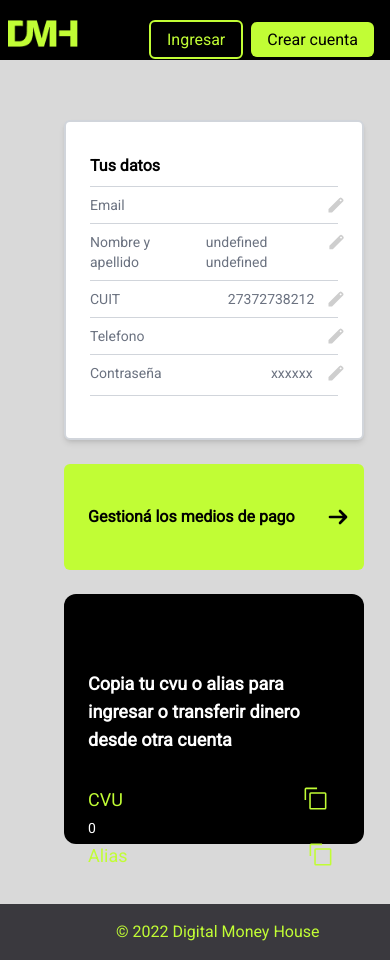
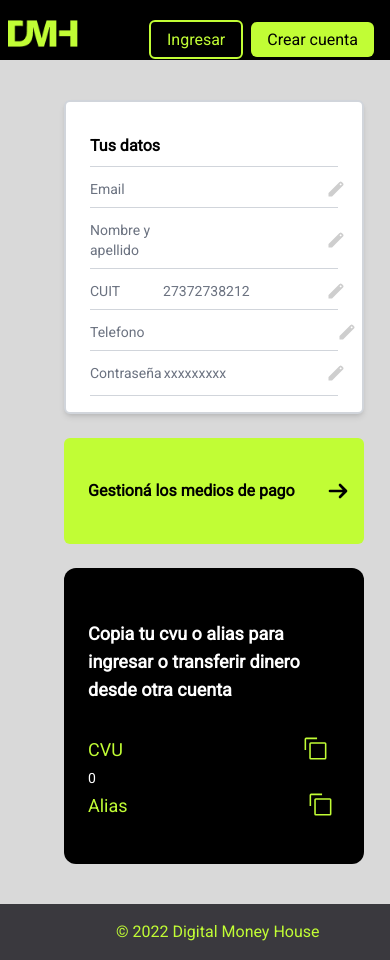
Before and after one commit to VictoriaCanclini/digital-money-house, a Next.js app: page /profile/0 in a window 390 px wide. Built offline with nearby package versions, Linux system fonts and the light colour scheme; no server answers.

Commit message:
edit user okey

```diff
--- a/src/app/profile/[user_id]/page.jsx
+++ b/src/app/profile/[user_id]/page.jsx
@@ -13,6 +13,12 @@ import { useSelector } from "react-redux";
 const ProfilePage = ({ params }) => {
   const user_id = params["user_id"];
   const [userData, setUserData] = useState(null);
+  const [editableData, setEditableData] = useState({
+    email: "",
+    firstname: "",
+    lastname: "",
+    phone: "",
+  });
   const cvu = useSelector((state) => state.auth.cvu);
   const alias = useSelector((state) => state.auth.alias);
 
@@ -30,6 +36,12 @@ const ProfilePage = ({ params }) => {
           );
           const user = response.data;
           setUserData(user); // Guardamos los datos del usuario en el estado
+          setEditableData({
+            email: user.email,
+            firstname: user.firstname,
+            lastname: user.lastname,
+            phone: user.phone,
+          });
         } catch (error) {
           console.error("Error al obtener los datos del usuario:", error);
         }
@@ -37,6 +49,31 @@ const ProfilePage = ({ params }) => {
       fetchUserData();
     }
   }, [user_id]);
+
+  const handleInputChange = (e) => {
+    const { name, value } = e.target;
+    setEditableData({ ...editableData, [name]: value });
+  };
+
+  const handleUpdateUser = async () => {
+    try {
+      const response = await axios.patch(
+        `${process.env.NEXT_PUBLIC_BASE_URL}/api/users/${user_id}`,
+        editableData,
+        {
+          headers: {
+            Authorization: `${Cookies.get("token")}`,
+          },
+        }
+      );
+      alert("Usuario actualizado");
+      console.log("Usuario actualizado:", response.data);
+      // Opcional: Actualizar el estado con los nuevos datos del usuario si la respuesta devuelve datos actualizados
+      setUserData(response.data);
+    } catch (error) {
+      console.error("Error al actualizar los datos del usuario:", error);
+    }
+  };
 
   return (
     <div className="bg-[#D9D9D9]">
@@ -47,36 +84,69 @@ const ProfilePage = ({ params }) => {
           <div className="md:w-[1000px] sm:w-[500px] w-[300px] md:h-[285px] h-[320px] bg-white rounded-md text-black border-2 border-gray-300 shadow-md flex flex-col">
             <span className="ml-6 mt-8 font-bold">Tus datos</span>
             <hr className="border-gray-300 my-2 mr-6 ml-6" />
-            <div className="flex justify-between md:ml-6 ml-4 md:mr-6 mr-4 text-sm">
+            <div className="flex justify-between md:ml-6 ml-4 md:mr-6 mr-4 text-sm mt-1">
               <span className="ml-2 text-gray-500">Email</span>
-              <span className="text-gray-500 ml-20">{userData?.email}</span>
-              <Edit color={"#CECECE"} />
+              <input
+                className="md:ml-[70%] ml-10 text-gray-500"
+                name="email"
+                value={editableData.email}
+                onChange={handleInputChange}
+              />
+              <button onClick={handleUpdateUser}>
+                <Edit color={"#CECECE"} />
+              </button>
             </div>
             <hr className="border-gray-300 my-2 mr-6 ml-6" />
-            <div className="flex justify-between md:ml-6 ml-4 md:mr-6 mr-4  text-sm">
+            <div className="flex justify-between md:ml-6 ml-4 md:mr-6 mr-4 text-sm mt-1">
               <span className="ml-2 text-gray-500">Nombre y apellido</span>
-              <span className="text-gray-500 ml-2">
-                {userData?.firstname + " " + userData?.lastname}
-              </span>
-              <Edit color={"#CECECE"} />
+              <input
+                className="text-gray-500 md:ml-[62%]"
+                name="firstname"
+                value={`${editableData.firstname} ${editableData.lastname}`}
+                onChange={handleInputChange}
+              />
+              <button onClick={handleUpdateUser}>
+                <Edit color={"#CECECE"} />
+              </button>
             </div>
             <hr className="border-gray-300 my-2 mr-6 ml-6" />
-            <div className="flex justify-between md:ml-6 ml-4 md:mr-6 mr-4  text-sm">
+            <div className="flex justify-between md:ml-6 ml-4 md:mr-6 mr-4  text-sm mt-1">
               <span className="ml-2 text-gray-500">CUIT</span>
-              <span className="text-gray-500 ml-24">27372738212</span>
-              <Edit color={"#CECECE"} />
+              <input
+                className="text-gray-500 md:ml-[70%] ml-10"
+                name="firstname"
+                value="27372738212"
+                onChange={handleInputChange}
+              />
+              <button onClick={handleUpdateUser}>
+                <Edit color={"#CECECE"} />
+              </button>
             </div>
             <hr className="border-gray-300 my-2 mr-6 ml-6" />
-            <div className="flex justify-between md:ml-6 ml-4 md:mr-6 mr-4  text-sm">
+            <div className="flex justify-between md:ml-6 ml-4 md:mr-6 mr-4  text-sm mt-1">
               <span className="ml-2 text-gray-500">Telefono</span>
-              <span className="text-gray-500 ml-28">{userData?.phone}</span>
-              <Edit color={"#CECECE"} />
+              <input
+                className="text-gray-500 md:ml-[70%] ml-8"
+                name="phone"
+                value={editableData.phone}
+                onChange={handleInputChange}
+              />
+              <button onClick={handleUpdateUser}>
+                <Edit color={"#CECECE"} />
+              </button>
             </div>
             <hr className="border-gray-300 my-2 mr-6 ml-6" />
-            <div className="flex justify-between items-center md:ml-6 ml-4 md:mr-6 mr-4  text-sm">
+            <div className="flex justify-between items-center md:ml-6 ml-4 md:mr-6 mr-4  text-sm mt-1">
               <span className="ml-2 text-gray-500">Contraseña</span>
-              <span className="text-gray-500 ml-24">xxxxxx</span>
-              <Edit color={"#CECECE"} />
+              <input
+                className="md:ml-[70%] text-gray-500"
+                name="phone"
+                value="xxxxxxxxx"
+                onChange={handleInputChange}
+              />
+              <button onClick={handleUpdateUser}>
+                <Edit color={"#CECECE"} />
+              </button>
             </div>
             <hr className="border-gray-300 my-3 mr-6 ml-6" />
           </div>
--- a/src/components/Card.jsx
+++ b/src/components/Card.jsx
@@ -15,7 +15,7 @@ const Card = ({
   const { user_id } = useSelector((state) => state.auth);
 
   return (
-    <div className="bg-black md:w-[1000px] sm:w-[500px] w-[300px] md:h-[230px] h-[250px] p-6 rounded-xl mt-6">
+    <div className="bg-black md:w-[1000px] sm:w-[500px] w-[300px] md:h-[230px] h-[300px] p-6 rounded-xl mt-6">
       <div className="text-white flex justify-end gap-4 text-sm">
         <Link href="/credit-card">
           <button className="underline">{button1Text}</button>
@@ -24,11 +24,11 @@ const Card = ({
           <button className="underline">{button2Text}</button>
         </Link>
       </div>
-      <h2 className="text-lg text-white font-semibold md:mb-2 mb-8 md:mt-1 mt-8">
+      <h2 className="text-lg text-white font-semibold md:mb-2 mb-8 md:mt-1 mt-2">
         {title}
       </h2>
       {amount && (
-        <button className="border-2 border-[#C1FD35] text-xl rounded-full p-2 md:mt-6">
+        <button className="border-2 border-[#C1FD35] text-xl rounded-full p-2 mt-6">
           {amount}
         </button>
       )}
```
